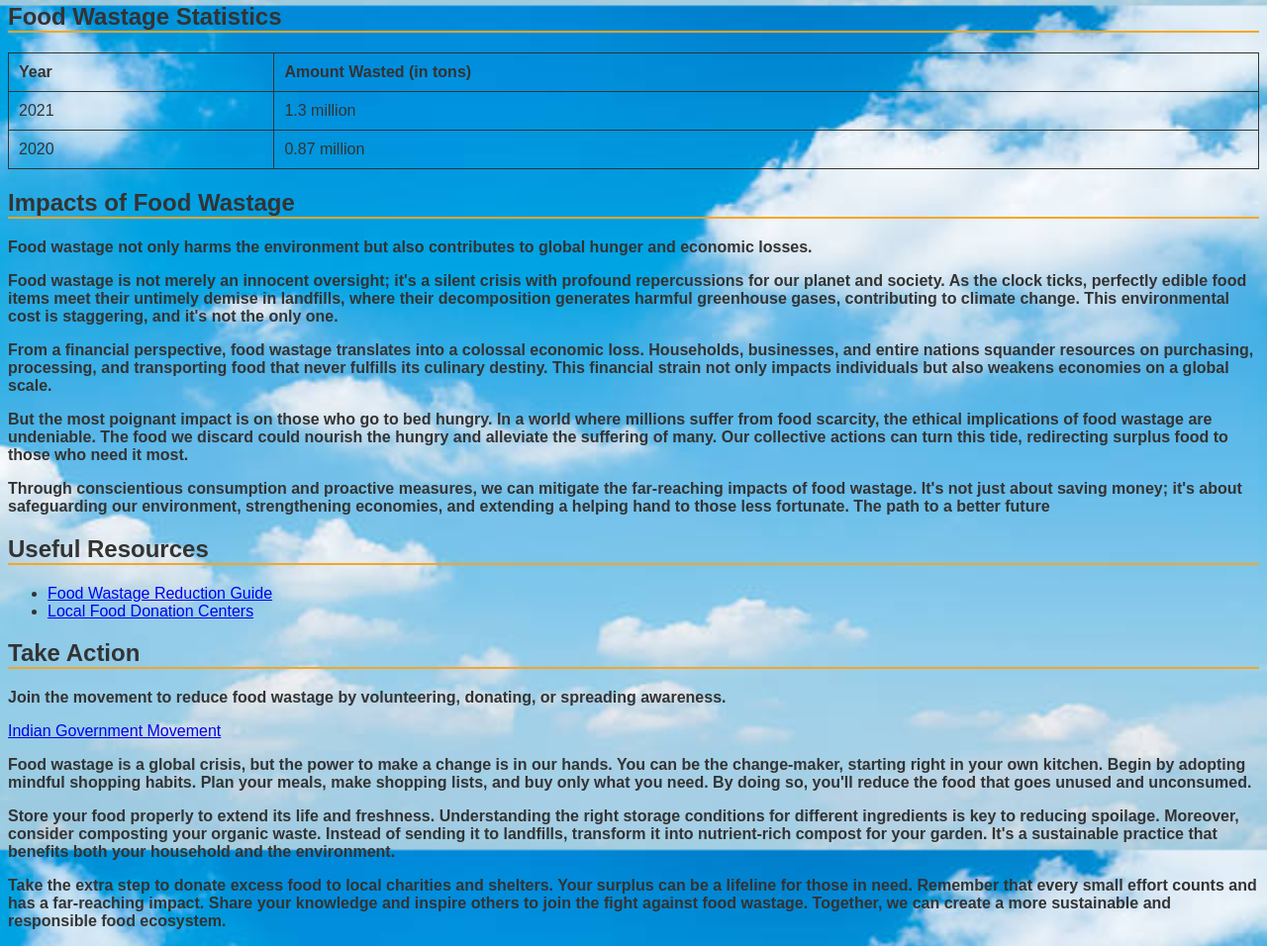
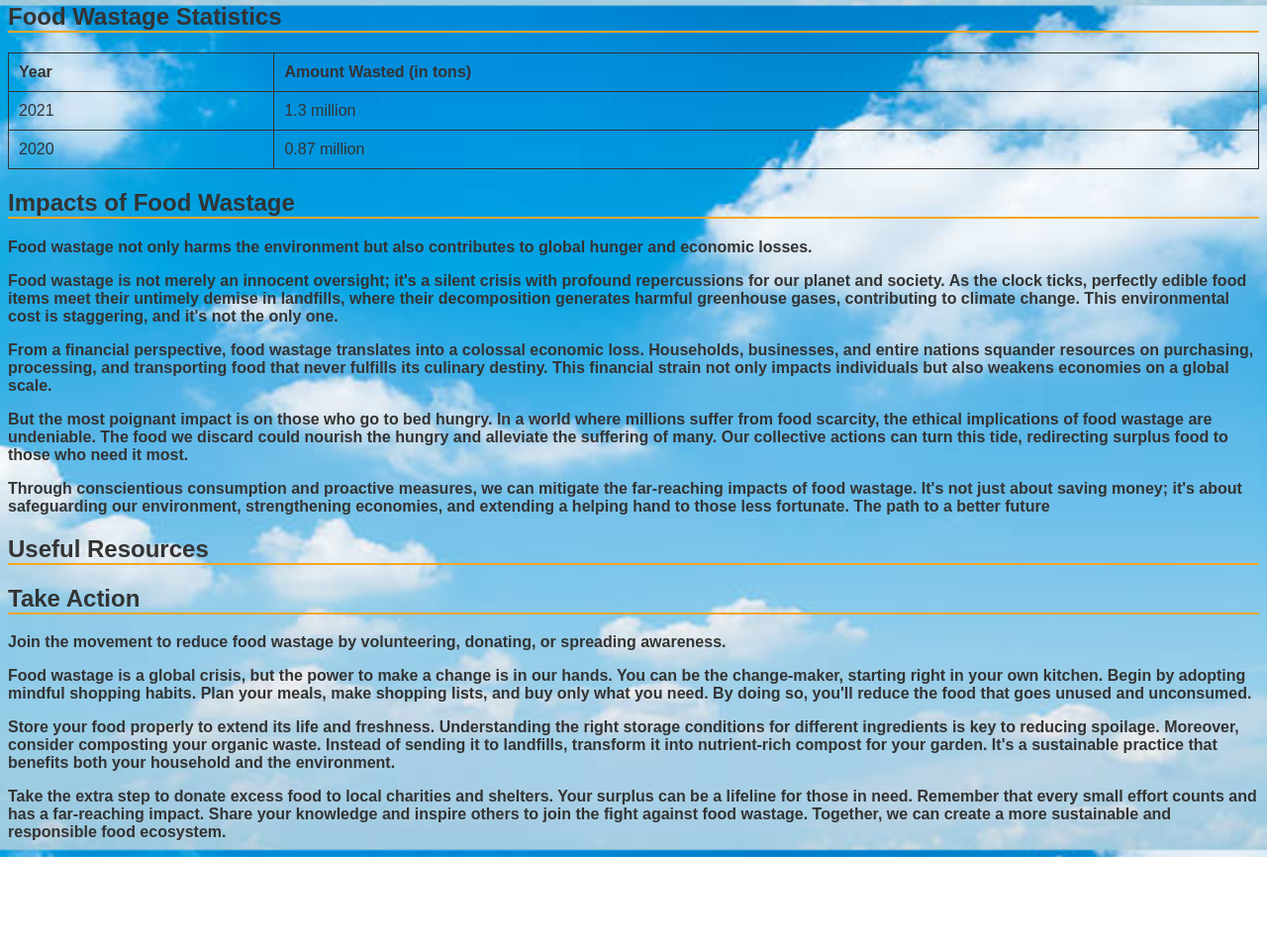
Before and after one commit to VaibhaviwarI/vaibhav, a plain HTML site: page index.html in a window 1280 px wide. Shown: the part 4261-5217 px from the top of the page at 99% size. After the commit the page ends 5127 px from the top, so only its background shows below. Drawn offline with Linux system fonts and the light colour scheme.

Commit message:
Update and rename Foodwastageanditsreduction.html to index.html

```diff
--- a/Foodwastageanditsreduction.html
+++ b/index.html
@@ -179,17 +179,13 @@ When perfectly edible food ends up discarded, all these inputs are essentially t
 
     <section class="resources">
         <h2>Useful Resources</h2>
-        <ul>
-            <li><a href="https://www.bbcgoodfood.com/howto/guide/how-reduce-food-waste">Food Wastage Reduction Guide</a></li>
-            <li><a href="https://www.globalgiving.org/projects/donate-food-for-30-destitute-elderly-people-in-india/">Local Food Donation Centers</a></li>
-        </ul>
+
     </section>
 
     <section class="take-action">
         <h2>Take Action</h2>
         <p>Join the movement to reduce food wastage by volunteering, donating, or spreading awareness.</p>
     </section>
-    <a href="https://sharefood.eatrightindia.gov.in/">Indian Government Movement</a>
    <p>Food wastage is a global crisis, but the power to make a change is in our hands. You can be the change-maker, starting right in your own kitchen. Begin by adopting mindful shopping habits. Plan your meals, make shopping lists, and buy only what you need. By doing so, you'll reduce the food that goes unused and unconsumed.</p>
         <p>Store your food properly to extend its life and freshness. Understanding the right storage conditions for different ingredients is key to reducing spoilage. Moreover, consider composting your organic waste. Instead of sending it to landfills, transform it into nutrient-rich compost for your garden. It's a sustainable practice that benefits both your household and the environment.</p>
         <p>Take the extra step to donate excess food to local charities and shelters. Your surplus can be a lifeline for those in need. Remember that every small effort counts and has a far-reaching impact. Share your knowledge and inspire others to join the fight against food wastage. Together, we can create a more sustainable and responsible food ecosystem.</p>
```
